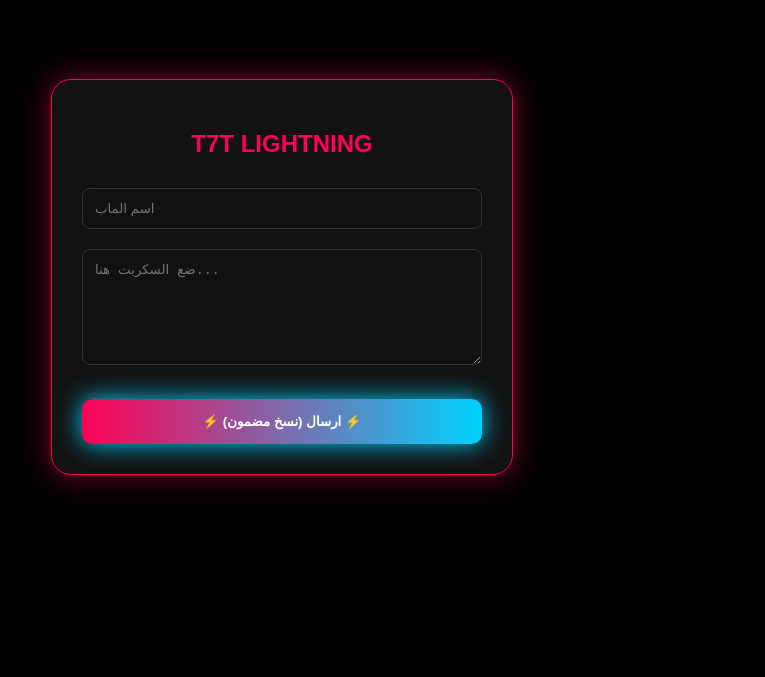
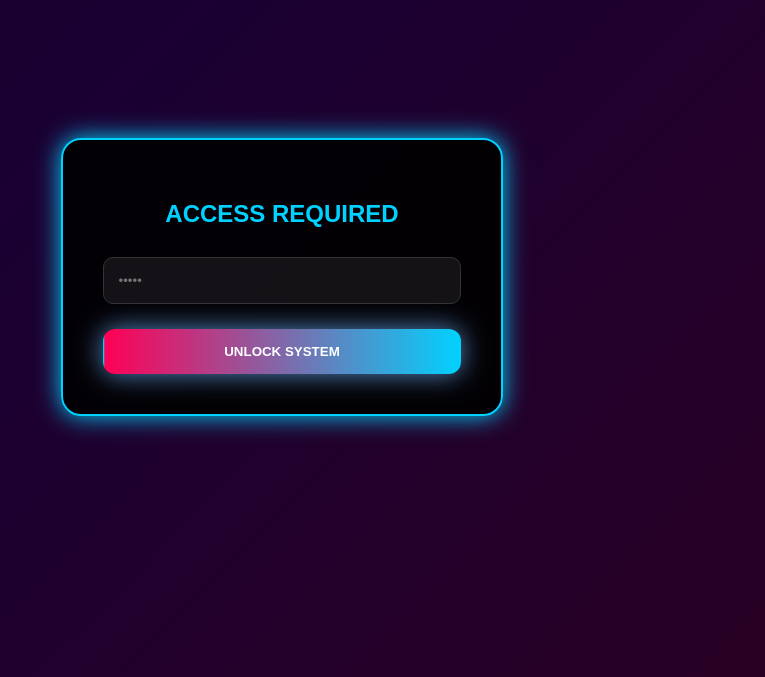
Before and after one commit to T7Tjjjjjjao/serT7T, a plain HTML site: page index.html in a window 1280 px wide. Shown: the part 123-800 px from the top of the page, without its empty margins (358-1123 px from the left). Drawn offline with Linux system fonts and the light colour scheme.

Commit message:
Update title and button text in index.html

```diff
--- a/index.html
+++ b/index.html
@@ -3,60 +3,75 @@
 <head>
     <meta charset="UTF-8">
     <meta name="viewport" content="width=device-width, initial-scale=1.0">
-    <title>T7T | Final Fix</title>
+    <title>T7T | Dual Send System</title>
     <link rel="stylesheet" href="https://cdnjs.cloudflare.com/ajax/libs/font-awesome/6.0.0/css/all.min.css">
     <style>
         body {
             margin: 0; background: #000; color: #fff; font-family: 'Arial', sans-serif;
             display: flex; justify-content: center; align-items: center; height: 100vh; overflow: hidden;
+            background: linear-gradient(135deg, #000 0%, #1a0033 50%, #4b0000 100%); background-size: 400% 400%; animation: lightningBg 8s ease infinite;
         }
-        #main-container {
-            width: 90%; max-width: 400px; background: rgba(20, 20, 20, 0.95); padding: 30px;
-            border-radius: 20px; border: 1px solid #ff0055; text-align: center;
-            box-shadow: 0 0 30px rgba(255, 0, 85, 0.5);
-        }
-        .flash-btn {
-            width: 100%; padding: 15px; border: none; border-radius: 10px;
-            background: linear-gradient(90deg, #ff0055, #00d2ff); color: white;
-            font-weight: bold; cursor: pointer; margin-top: 20px; animation: glow 2s infinite;
-        }
-        @keyframes glow { 0%, 100% { box-shadow: 0 0 10px #ff0055; } 50% { box-shadow: 0 0 25px #00d2ff; } }
-        input, textarea {
-            width: 100%; margin: 10px 0; padding: 12px; background: #111;
-            border: 1px solid #333; color: #00d2ff; border-radius: 8px; box-sizing: border-box;
-        }
+        @keyframes lightningBg { 0% { background-position: 0% 50%; } 50% { background-position: 100% 50%; } 100% { background-position: 0% 50%; } }
+        #lock-screen { text-align: center; background: rgba(0,0,0,0.9); padding: 40px; border: 2px solid #00d2ff; border-radius: 20px; box-shadow: 0 0 25px #00d2ff; }
+        #main-container { display: none; width: 90%; max-width: 450px; background: rgba(15, 15, 15, 0.9); padding: 30px; border-radius: 30px; border: 1px solid #ff0055; box-shadow: 0 0 50px rgba(255, 0, 85, 0.4); backdrop-filter: blur(15px); }
+        .flash-btn { width: 100%; padding: 15px; border: none; border-radius: 12px; background: linear-gradient(90deg, #ff0055, #00d2ff); color: white; font-weight: 900; cursor: pointer; transition: 0.5s; animation: flashEffect 3s linear infinite; text-transform: uppercase; margin-top: 15px; }
+        @keyframes flashEffect { 0% { background-position: 0%; box-shadow: 0 0 10px #ff0055; } 50% { box-shadow: 0 0 35px #00d2ff; } 100% { background-position: 200%; box-shadow: 0 0 10px #ff0055; } }
+        input, textarea { width: 100%; margin: 10px 0; padding: 15px; background: rgba(255,255,255,0.07); border: 1px solid #333; color: #00d2ff; border-radius: 10px; box-sizing: border-box; outline: none; }
     </style>
 </head>
 <body>
 
+<div id="lock-screen">
+    <h2 style="color:#00d2ff;">ACCESS REQUIRED</h2>
+    <input type="password" id="p" placeholder="•••••">
+    <button class="flash-btn" onclick="auth()">Unlock System</button>
+</div>
+
 <div id="main-container">
-    <h2 style="color:#ff0055;">T7T LIGHTNING</h2>
+    <h2 style="text-align:center; color:#ff0055; text-shadow: 0 0 15px #ff0055;">T7T SCRIPT HUB</h2>
     <input type="text" id="m" placeholder="اسم الماب">
     <textarea id="s" rows="6" placeholder="ضع السكربت هنا..."></textarea>
-    <button class="flash-btn" onclick="send()">⚡ ارسال (نسخ مضمون) ⚡</button>
+    <button class="flash-btn" onclick="send()">⚡ ارسال (رسالتين منفصلة) ⚡</button>
 </div>
 
 <script>
+    function auth() {
+        if(document.getElementById('p').value === "71700") {
+            document.getElementById('lock-screen').style.display='none';
+            document.getElementById('main-container').style.display='block';
+        } else { alert("Access Denied!"); }
+    }
+
     async function send() {
         const m = document.getElementById('m').value;
         const s = document.getElementById('s').value;
         const url = "https://discord.com/api/webhooks/1457279944630730752/88Z2uQzv3eFV5_X-hMb5omJlDc6AjvDUjk-FRMG1XCnmFOf7AuMbYAqAvXXBOwhkU5C2";
 
-        if(!m || !s) return alert("عب البيانات!");
+        if(!m || !s) return alert("عب البيانات كاملة!");
 
-        // سنرسل السكربت كرسالة نصية بسيطة جداً لضمان ظهور خيار النسخ
-        const payload = {
-            content: `@here\n🚀 **سكربت جديد لماب:** ${m}\n\n${s}\n\n**الحقوق: T7T**`
+        // الرسالة الأولى: المعلومات
+        const infoPayload = {
+            content: `@here\n🚀 **تم نشر سكربت ماب:** ${m}\n**السكربت في الرسالة التالية بالأسفل 👇🏻**\n**حقوقنا : T7T**`
+        };
+
+        // الرسالة الثانية: السكربت فقط للنسخ المباشر
+        const scriptPayload = {
+            content: `${s}`
         };
 
         try {
-            await fetch(url, {
-                method: 'POST',
-                headers: {'Content-Type': 'application/json'},
-                body: JSON.stringify(payload)
-            });
-            alert("تم الإرسال! جرب النسخ الآن ⚡");
-        } catch (e) { alert("خطأ!"); }
+            // إرسال الرسالة الأولى
+            await fetch(url, { method: 'POST', headers: {'Content-Type': 'application/json'}, body: JSON.stringify(infoPayload) });
+
+            // إرسال الرسالة الثانية بعد ثانية بسيطة
+            setTimeout(async () => {
+                await fetch(url, { method: 'POST', headers: {'Content-Type': 'application/json'}, body: JSON.stringify(scriptPayload) });
+                alert("تم الإرسال بنجاح! السكربت الآن في رسالة منفصلة للنسخ ⚡");
+                document.getElementById('m').value = "";
+                document.getElementById('s').value = "";
+            }, 1000);
+
+        } catch (e) { alert("خطأ في الإرسال!"); }
     }
 </script>
 </body>
```
